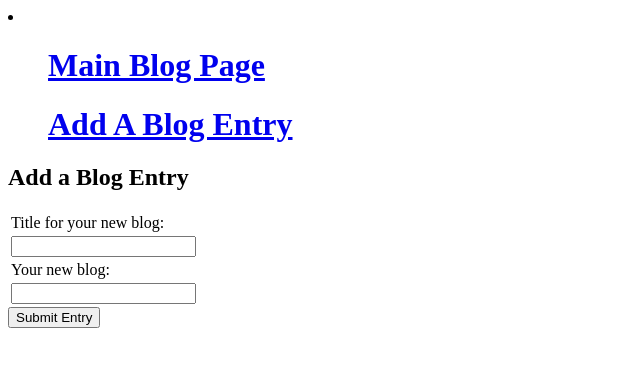
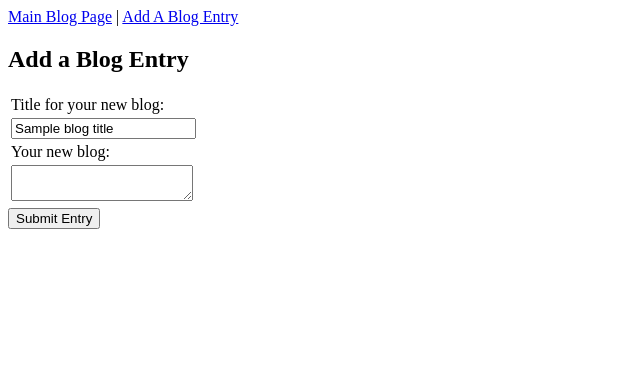
Before and after one commit to pennypesh/blogz, a Flask app: template templates/new-blog.html in a window 1280 px wide. Shown: the top 367 px of the page, without its empty margins (0-640 px from the left). Run offline with Flask 2, Linux system fonts and the light colour scheme; the template is opened without the code that fills it: most values are stand-ins (such as "Sample title", 1, 10 or a date in 2020).

Commit message:
final commit

```diff
--- a/main.py
+++ b/main.py
@@ -47,14 +47,14 @@ def new_blog():
 
         return render_template('main-blog-page.html',bloglist=blogs)
     else:
-        return render_template('new-blog.html',title_error=title_error,body_error=body_error)
+        return render_template('new-blog.html',title_error=title_error,body_error=body_error, blog_title=title, blog_body=body)
 
 
 @app.route('/new-entry',methods=['POST','GET'])
 def new_entry():
-    id=request.arg.get['id']
+    id=request.args.get('id')
     blog=Blog.query.filter_by(id=id).first()
-    return render_template('blog.html',blog=blog)
+    return render_template('new-entry.html',blog=blog)
 
 
 
--- a/templates/base.html
+++ b/templates/base.html
@@ -13,10 +13,10 @@
             </style>
     </head>
     <body>
-        <li>
-            <ul><h1><a href="/blog">Main Blog Page</a></h1></ul>
-             <ul><h1><a href="/newpost">Add A Blog Entry</a></h1></ul>
-    </li>
+
+            <a href="/blog">Main Blog Page</a> | <a href="/newpost">Add A Blog Entry</a>
+
+
     {% block content %}
         {% endblock %}
     </body>
--- a/templates/new-blog.html
+++ b/templates/new-blog.html
@@ -10,7 +10,7 @@
 </tr>
 <tr>
    <td>
-       <input name="blog_title" type="text"/>
+       <input name="blog_title" type="text" value="{{blog_title}}"/>
    </td>
    <td>
         <span class="error">{{title_error}}</span>
@@ -21,7 +21,7 @@
 </tr>
 <tr>
     <td>
-        <input name="blog_body" type="textarea"/>
+        <textarea name="blog_body"></textarea>
     </td>
     <td>
          <span class="error">{{body_error}}</span>
```
